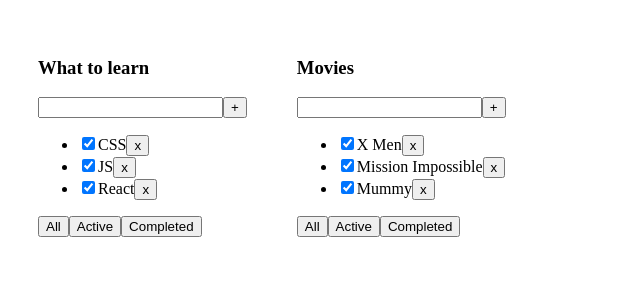
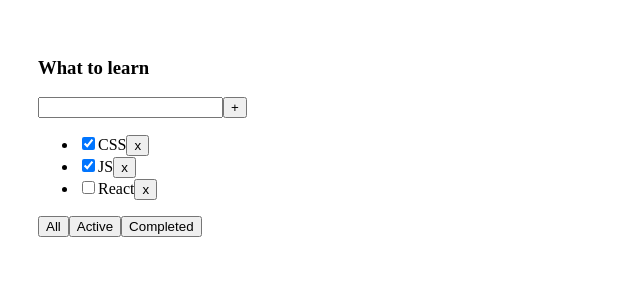
Before and after one commit to dsilichev/todolist-ts, a React (Create React App) app: page / in a window 1280 px wide. Shown: the top 300 px of the page, without its empty margins (0-640 px from the left). Built offline with nearby package versions, Linux system fonts and the light colour scheme.

Commit message:
uuid_add_filter_items

```diff
--- a/package.json
+++ b/package.json
@@ -10,10 +10,12 @@
     "@types/node": "^16.18.34",
     "@types/react": "^18.2.9",
     "@types/react-dom": "^18.2.4",
+    "@types/uuid": "^9.0.2",
     "react": "^18.2.0",
     "react-dom": "^18.2.0",
     "react-scripts": "5.0.1",
     "typescript": "^4.9.5",
+    "uuid": "^9.0.0",
     "web-vitals": "^2.1.4"
   },
   "scripts": {
--- a/src/App.tsx
+++ b/src/App.tsx
@@ -1,35 +1,57 @@
-import React from 'react';
-import './App.css';
-import Todolist  from './Todolist';
-import type { TaskType } from './Todolist';
-import { useState } from 'react';
+import React from "react";
+import "./App.css";
+import Todolist from "./Todolist";
+import type { TaskType } from "./Todolist";
+import { useState } from "react";
+import { v1 } from "uuid";
+
+export type FilterValueType = "all" | "completed" | "active";
 
 function App() {
+  // let tasks2: Array<TaskType> = [
+  //   {id: 1, title: 'X Men', isDone: true},
+  //   {id: 2, title: 'Mission Impossible', isDone: true},
+  //   {id: 3, title: 'Mummy', isDone: true},
+  // ]
 
-  let tasks1: Array<TaskType> = [
-    {id: 1, title: 'CSS', isDone: true},
-    {id: 2, title: 'JS', isDone: true},
-    {id: 3, title: 'React', isDone: true},
-  ]
+  const [tasks, setTasks] = useState<Array<TaskType>>([
+    { id: v1(), title: "CSS", isDone: true },
+    { id: v1(), title: "JS", isDone: true },
+    { id: v1(), title: "React", isDone: false },
+  ]);
+  const [filter, setFilter] = useState<FilterValueType>("all");
 
-  let tasks2: Array<TaskType> = [
-    {id: 1, title: 'X Men', isDone: true},
-    {id: 2, title: 'Mission Impossible', isDone: true},
-    {id: 3, title: 'Mummy', isDone: true},
-  ]
+  let tasksForTodoList = tasks;
+  if (filter === "completed") {
+    tasksForTodoList = tasks.filter((t) => t.isDone === true);
+  }
+  if (filter === "active") {
+    tasksForTodoList = tasks.filter((t) => t.isDone === false);
+  }
 
-  const [tasks, setTasks] = useState(tasks1);
+  const handleChangeFilter = (value: FilterValueType) => {
+    setFilter(value);
+  };
 
-  const handleRemoveItem = (id: number) => {
-    setTasks(
-      tasks.filter(task => task.id !== id)
-    )
-  }
+  const handleRemoveItem = (id: string) => {
+    setTasks(tasks.filter((task) => task.id !== id));
+  };
+
+  const handleAddTask = (title: string) => {
+    let newTask: TaskType = { id: v1(), title, isDone: false };
+    setTasks([...tasks, newTask]);
+  };
 
   return (
     <div className="App">
-      <Todolist title='What to learn' tasks={tasks} handleRemoveItem={handleRemoveItem}/>
-      <Todolist title='Movies' tasks={tasks2} handleRemoveItem={handleRemoveItem} />
+      <Todolist
+        title="What to learn"
+        tasks={tasksForTodoList}
+        handleRemoveItem={handleRemoveItem}
+        handleChangeFilter={handleChangeFilter}
+        handleAddTask={handleAddTask}
+      />
+      {/* <Todolist title='Movies' tasks={tasks2} handleRemoveItem={handleRemoveItem} /> */}
     </div>
   );
 }
--- a/src/Todolist.tsx
+++ b/src/Todolist.tsx
@@ -1,7 +1,8 @@
-import React from "react";
+import React, { useState } from "react";
+import { FilterValueType } from "./App";
 
 export type TaskType = {
-  id: number;
+  id: string;
   title: string;
   isDone: boolean;
 };
@@ -9,20 +10,41 @@ export type TaskType = {
 type PropsType = {
   title: string;
   tasks: Array<TaskType>;
-  handleRemoveItem: Function;
+  handleRemoveItem: (id: string) => void;
+  handleChangeFilter: (value: FilterValueType) => void;
+  handleAddTask: Function;
 };
 
 function Todolist(props: PropsType) {
+  const [newTaskTitle, setNewTaskTitle] = useState("");
   return (
     <div>
       <h3>{props.title}</h3>
       <div>
-        <input />
-        <button>+</button>
+        <input
+          value={newTaskTitle}
+          onChange={(e) => {
+            setNewTaskTitle(e.currentTarget.value);
+          }}
+          onKeyPress={(e) => {
+            if (e.key === 'Enter') {
+              props.handleAddTask(newTaskTitle);
+            setNewTaskTitle("");
+            }
+          }}
+        />
+        <button
+          onClick={() => {
+            props.handleAddTask(newTaskTitle);
+            setNewTaskTitle("");
+          }}
+        >
+          +
+        </button>
       </div>
       <ul>
         {props.tasks.map((t) => (
-          <li>
+          <li key={t.id}>
             <input type="checkbox" checked={t.isDone} />
             <span>{t.title}</span>
             <button onClick={() => props.handleRemoveItem(t.id)}>x</button>
@@ -30,9 +52,27 @@ function Todolist(props: PropsType) {
         ))}
       </ul>
       <div>
-        <button>All</button>
-        <button>Active</button>
-        <button>Completed</button>
+        <button
+          onClick={() => {
+            props.handleChangeFilter("all");
+          }}
+        >
+          All
+        </button>
+        <button
+          onClick={() => {
+            props.handleChangeFilter("active");
+          }}
+        >
+          Active
+        </button>
+        <button
+          onClick={() => {
+            props.handleChangeFilter("completed");
+          }}
+        >
+          Completed
+        </button>
       </div>
     </div>
   );
```
Also changed, not shown: 1 other file (tests, documents, lock files or other folders).
